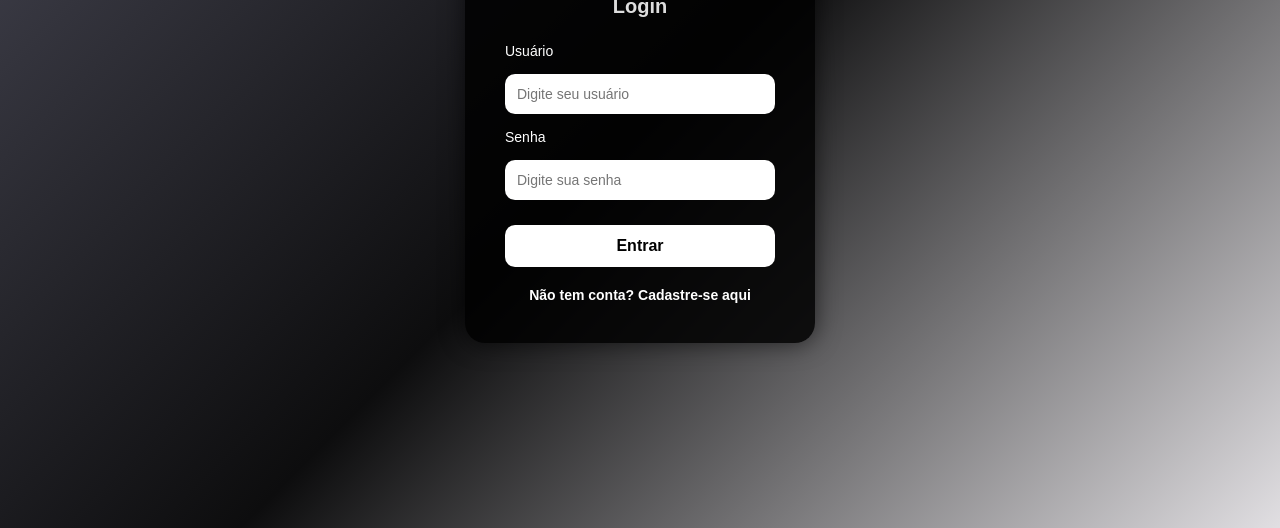
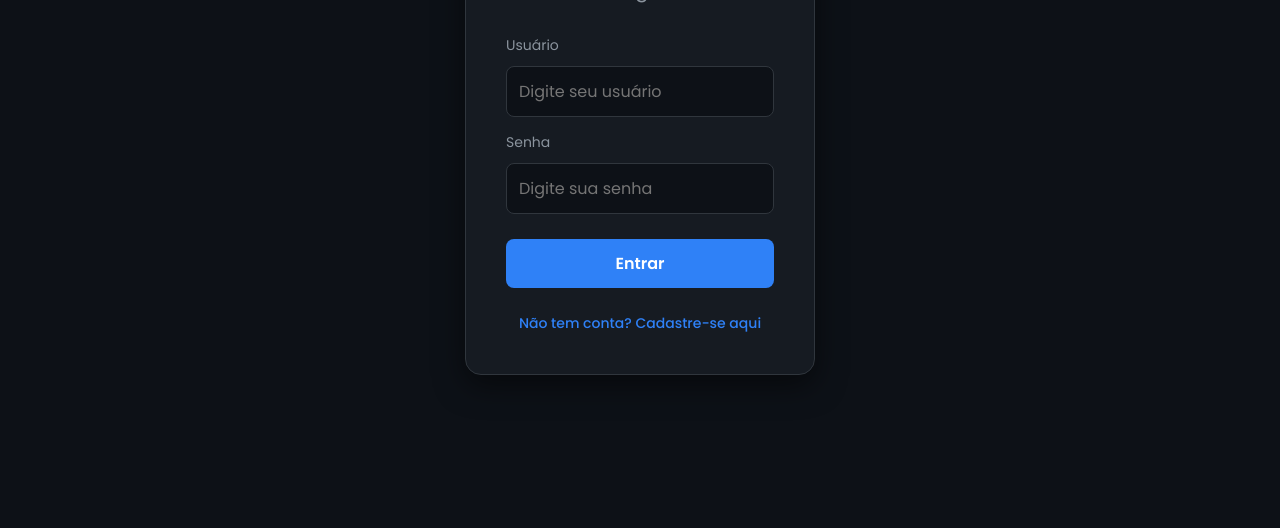
Before and after one commit to YuriRomanio/Hackaton-projeto-escolar-, a plain HTML site: page index.html in a window 1280 px wide. Shown: the part 272-800 px from the top of the page. Drawn offline with Linux system fonts and the light colour scheme.

Commit message:
Update index.html

```diff
--- a/index.html
+++ b/index.html
@@ -3,148 +3,148 @@
 <head>
   <meta charset="UTF-8">
   <meta name="viewport" content="width=device-width, initial-scale=1.0">
-  <title>Hackaton</title>
+  <title>Hackaton - Bem-vindo</title>
+  <link rel="preconnect" href="https://fonts.googleapis.com">
+  <link rel="preconnect" href="https://fonts.gstatic.com" crossorigin>
+  <link href="https://fonts.googleapis.com/css2?family=Poppins:wght@400;500;600&display=swap" rel="stylesheet">
   <style>
+    :root {
+      --bg-primary: #0d1117;
+      --bg-secondary: #161b22;
+      --border-color: #30363d;
+      --text-primary: #f0f6fc;
+      --text-secondary: #8b949e;
+      --accent-color: #2f81f7;
+    }
     * {
       margin: 0;
       padding: 0;
       box-sizing: border-box;
-      font-family: Arial, Helvetica, sans-serif;
+      font-family: 'Poppins', sans-serif;
     }
-
     body {
-      background: linear-gradient(135deg, #474754, #0d0d0e, #786f7e39);
-      color: #fff;
+      background: var(--bg-primary);
+      color: var(--text-primary);
       display: flex;
       justify-content: center;
       align-items: center;
       height: 100vh;
     }
-
     .container {
-      background: rgba(0, 0, 0, 0.85);
+      background: var(--bg-secondary);
       padding: 40px;
-      border-radius: 20px;
+      border-radius: 16px;
       width: 350px;
       text-align: center;
-      box-shadow: 0 0 25px rgba(0, 0, 0, 0.6);
+      box-shadow: 0 10px 30px rgba(0, 0, 0, 0.5);
+      border: 1px solid var(--border-color);
     }
-
     .title {
-      color: #ffffff;
       font-size: 28px;
       margin-bottom: 10px;
     }
-
     .subtitle {
-      color: #ddd;
+      color: var(--text-secondary);
       font-size: 20px;
-      margin-bottom: 25px;
+      font-weight: 400;
+      margin-bottom: 30px;
     }
-
     .formulario {
       display: flex;
       flex-direction: column;
       text-align: left;
       gap: 15px;
     }
-
     .formulario label {
       font-size: 14px;
-      color: #ffffff;
+      color: var(--text-secondary);
+      margin-bottom: -5px;
     }
-
     .formulario input {
       padding: 12px;
-      border: none;
-      border-radius: 10px;
+      border: 1px solid var(--border-color);
+      border-radius: 8px;
+      background-color: var(--bg-primary);
       outline: none;
-      font-size: 14px;
+      font-size: 16px;
+      color: var(--text-primary);
     }
-
+    .formulario input:focus {
+      border-color: var(--accent-color);
+    }
     .btn {
       margin-top: 10px;
       padding: 12px;
       border: none;
-      border-radius: 10px;
-      background: #ffffff;
-      color: #000;
+      border-radius: 8px;
+      background: var(--accent-color);
+      color: #fff;
       font-size: 16px;
-      font-weight: bold;
+      font-weight: 600;
       cursor: pointer;
-      transition: 0.3s;
+      transition: opacity 0.3s;
     }
-
     .btn:hover {
-      background: #e6e6e6;
+      opacity: 0.9;
     }
-
     .extra {
-      margin-top: 20px;
+      margin-top: 25px;
       font-size: 14px;
+      color: var(--text-secondary);
     }
-
     .extra a {
-      color: #ffffff;
+      color: var(--accent-color);
       text-decoration: none;
-      font-weight: bold;
+      font-weight: 500;
       cursor: pointer;
     }
-
     .extra a:hover {
       text-decoration: underline;
     }
-
     .hidden {
       display: none;
     }
   </style>
 </head>
 <body>
+  <div vw class="enabled"><div vw-access-button class="active"></div><div vw-plugin-wrapper><div class="vw-plugin-top-wrapper"></div></div></div>
+
   <main class="container">
     <h1 class="title">Hackaton</h1>
     <h2 class="subtitle" id="form-title">Login</h2>
 
-    <!-- FORM LOGIN -->
     <form id="login-form" class="formulario">
       <label for="usuario">Usuário</label>
       <input type="text" id="usuario" name="usuario" placeholder="Digite seu usuário" required>
-
       <label for="senha">Senha</label>
       <input type="password" id="senha" name="senha" placeholder="Digite sua senha" required>
-
       <button type="submit" class="btn">Entrar</button>
     </form>
 
-    <!-- FORM CADASTRO -->
     <form id="cadastro-form" class="formulario hidden">
       <label for="novo-usuario">Usuário</label>
       <input type="text" id="novo-usuario" name="novo-usuario" placeholder="Crie um usuário" required>
-
       <label for="email">E-mail</label>
       <input type="email" id="email" name="email" placeholder="Digite seu e-mail" required>
-
       <label for="nova-senha">Senha</label>
       <input type="password" id="nova-senha" name="nova-senha" placeholder="Crie uma senha" required>
-
       <button type="submit" class="btn">Cadastrar</button>
     </form>
 
-    <!-- BOTÃO DE TROCA -->
     <p class="extra">
-      <a href="#" id="toggle-link">Não tem conta? Cadastre-se aqui</a>
+      <a id="toggle-link">Não tem conta? Cadastre-se aqui</a>
     </p>
   </main>
 
-  <!-- SCRIPT PARA LOGIN -->
+  <script src="https://vlibras.gov.br/app/vlibras-plugin.js"></script>
+  <script>new window.VLibras.Widget('https://vlibras.gov.br/app');</script>
   <script>
     const loginForm = document.getElementById("login-form");
     const cadastroForm = document.getElementById("cadastro-form");
     const toggleLink = document.getElementById("toggle-link");
     const formTitle = document.getElementById("form-title");
 
-    toggleLink.addEventListener("click", (e) => {
-      e.preventDefault();
+    function toggleForms() {
       if (loginForm.classList.contains("hidden")) {
         loginForm.classList.remove("hidden");
         cadastroForm.classList.add("hidden");
@@ -156,32 +156,30 @@
         formTitle.textContent = "Cadastro";
         toggleLink.textContent = "Já tem conta? Voltar ao login";
       }
+    }
+
+    toggleLink.addEventListener("click", (e) => {
+      e.preventDefault();
+      toggleForms();
     });
 
     loginForm.addEventListener("submit", function(e) {
       e.preventDefault();
       const usuario = document.getElementById("usuario").value;
       const senha = document.getElementById("senha").value;
-
       if (usuario === "admin" && senha === "developer") {
         window.location.href = "site.html";
       } else {
         alert("Usuário ou senha inválidos!");
       }
     });
-  </script>
 
-  <!-- ACESSIBILIDADE VLibras -->
-  <div vw class="enabled">
-    <div vw-access-button class="active"></div>
-    <div vw-plugin-wrapper>
-      <div class="vw-plugin-top-wrapper"></div>
-    </div>
-  </div>
-
-  <script src="https://vlibras.gov.br/app/vlibras-plugin.js"></script>
-  <script>
-    new window.VLibras.Widget('https://vlibras.gov.br/app');
+    cadastroForm.addEventListener("submit", function(e) {
+        e.preventDefault();
+        // Aqui iria a lógica para enviar os dados para um servidor
+        alert("Cadastro realizado com sucesso! Por favor, faça o login.");
+        toggleForms(); // Volta para a tela de login
+    });
   </script>
 </body>
 </html>
```
